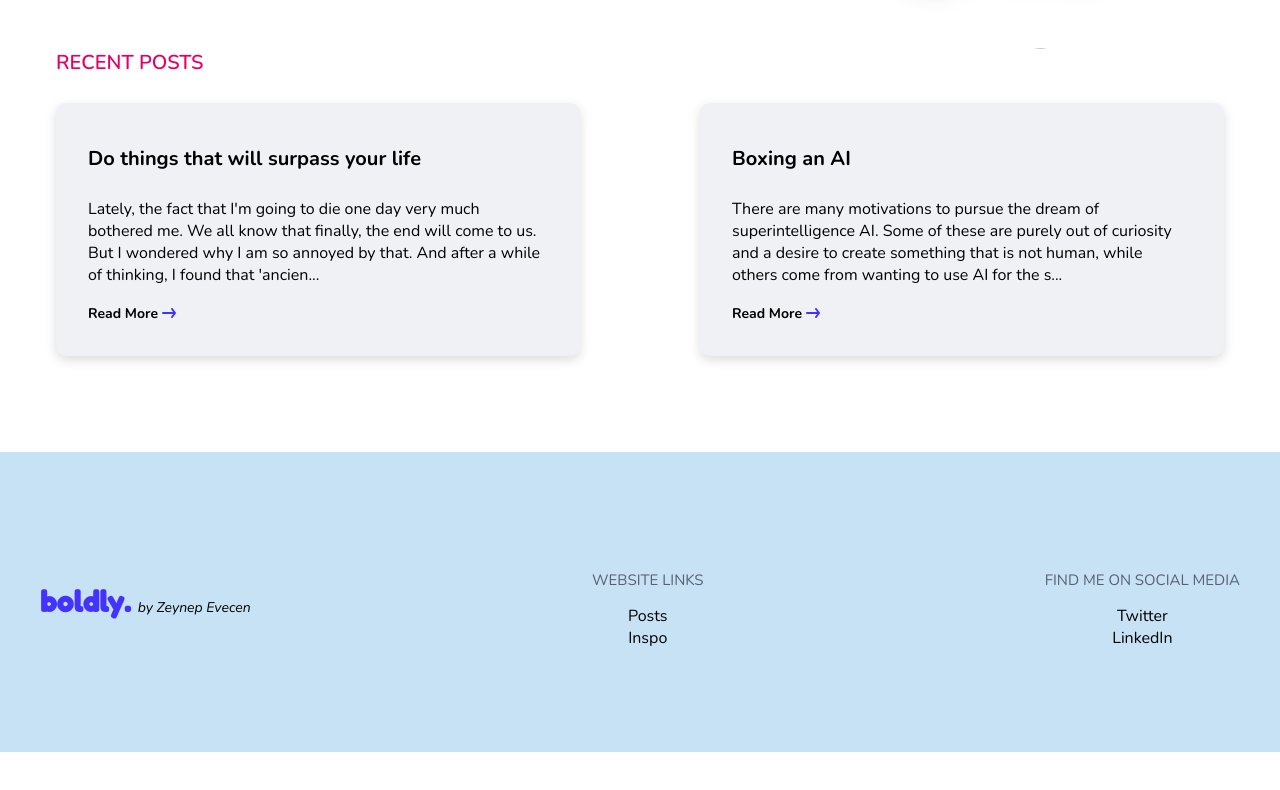
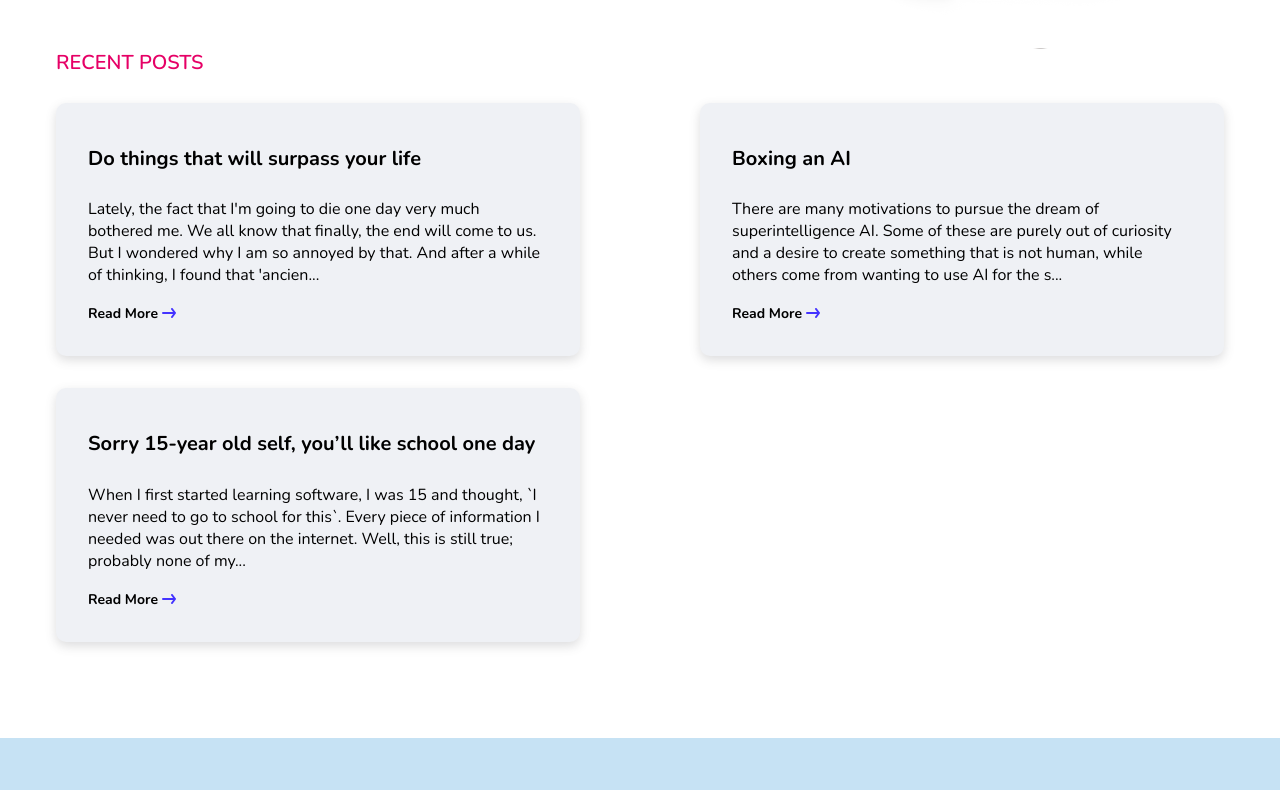
Before and after one commit to reginz/boldly, a React (Create React App) app: page / in a window 1280 px wide. Shown: the part 432-1222 px from the top of the page. Before the commit the page ends 1184 px from the top, so only its background shows below. Built offline with nearby package versions, Linux system fonts and the light colour scheme.

Commit message:
college blog post

```diff
--- a/src/database/postCardData.js
+++ b/src/database/postCardData.js
@@ -8,6 +8,11 @@ const post = [
         title:"Boxing an AI",
         link:"/post/boxing-an-ai",
         description:"There are many motivations to pursue the dream of superintelligence AI. Some of these are purely out of curiosity and a desire to create something that is not human, while others come from wanting to use AI for the s..."
-    }
+    },
+    {
+        title:"Sorry 15-year old self, you’ll like school one day",
+        link:"/post/sorry-you'll-like-school",
+        description:"When I first started learning software, I was 15 and thought, `I never need to go to school for this`. Every piece of information I needed was out there on the internet. Well, this is still true; probably none of my..."
+    },
 ]
 export default post
--- /dev/null
+++ b/src/database/posts/sorry-you'll-like-school.md
@@ -0,0 +1,11 @@
+# Sorry 15-year old self, you’ll like school one day
+
+When I first started learning software, I was 15 and thought, "I never need to go to school for this". Every piece of information I needed was out there on the internet. Well, this is still true; probably none of my questions will remain unanswered. But here's the thing; this was me when 15 -and now I'm 21 and a computer engineering student. And I can say **I WAS WRONG**.
+
+School gave me lots of things. First of all, college is undoubtedly a unique experience that I would be sorry if I'd miss. But besides that, information-wise, I learnt a lot too.
+
+Let me roll back. I have always been a self-learner; I learnt from videos and documentations. And this comes with a downside: ***you never know what you don't know and when there's no one around to show you that, you never learn about it.*** College helped me with that a lot. I learnt in a way that was structured and planned.
+
+When I think about it, one can do it with online courses too, but I am very distracted and not really disciplined, so somebody has to force me into a plan.
+
+I don't believe college is the only way or the right way, but a college degree or a structured course plan can be very helpful for a person like myself.
```
Also changed, not shown: 8 other files (tests, documents, lock files or other folders).
